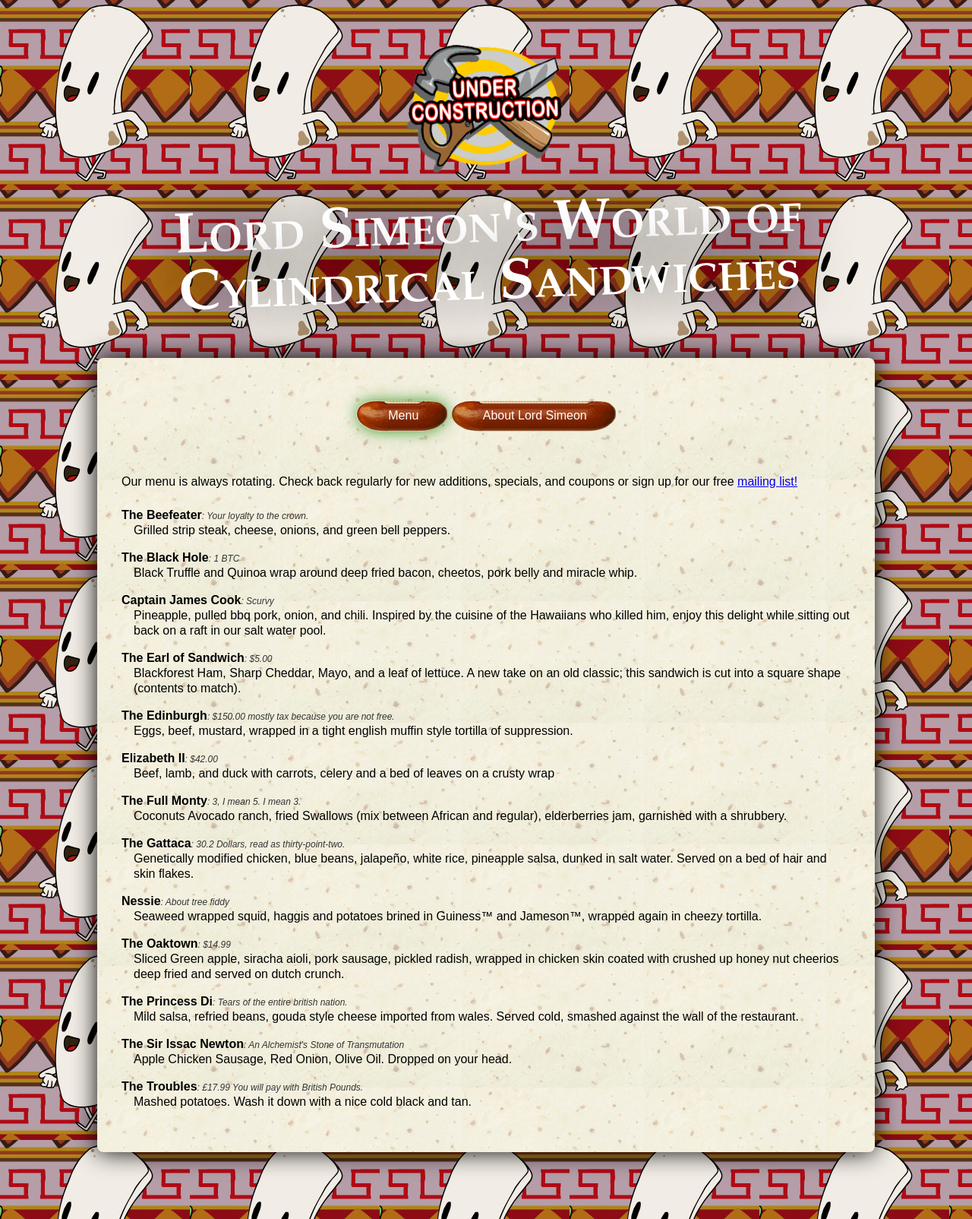
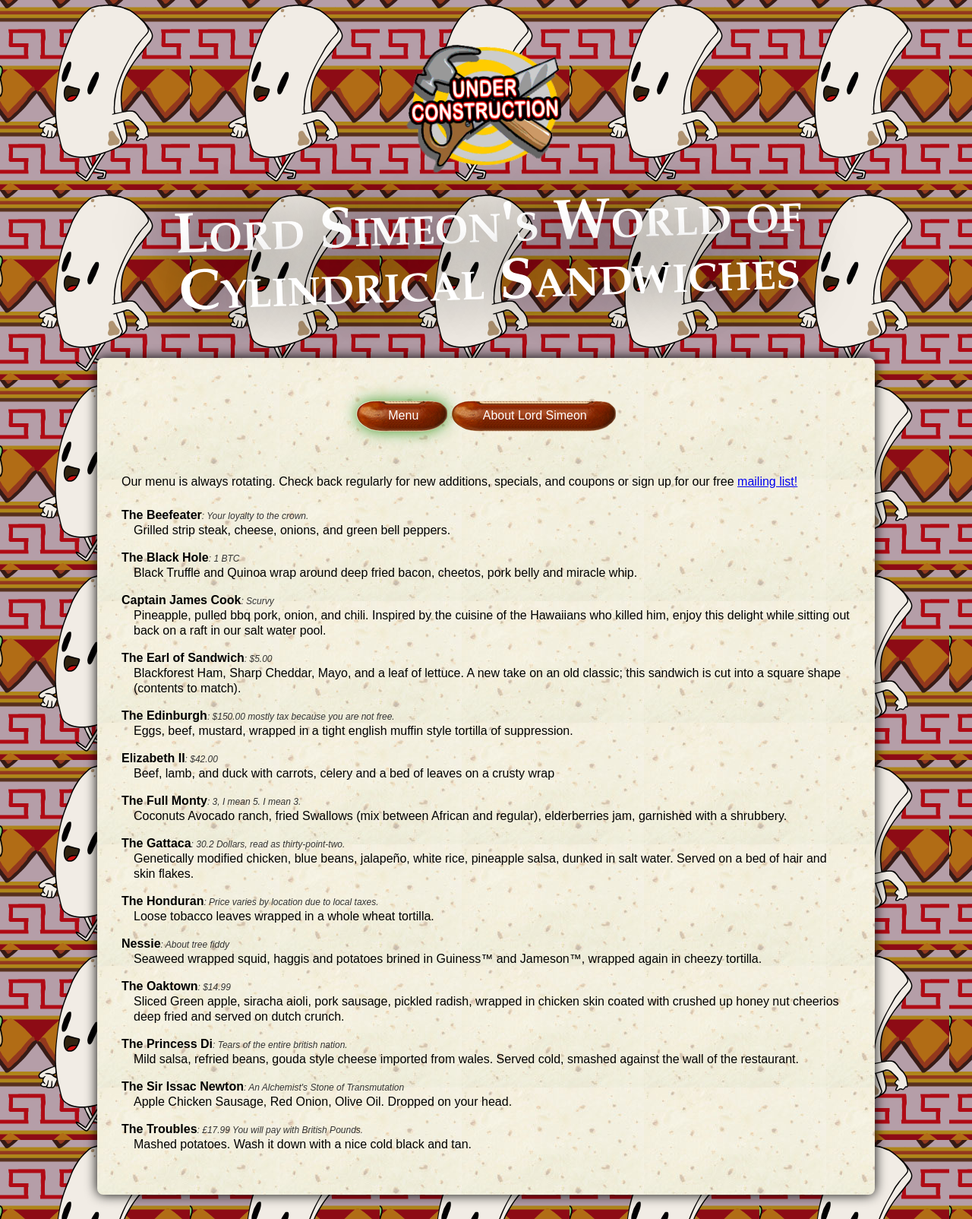
Before and after one commit to ornj/lord-simeons, a Jekyll site: the page built from index.html, in a window 1280 px wide. Shown: the whole page at 76% size. Built offline with Jekyll 4.4.1, drawn with Linux system fonts in a browser that asks for light colours.

Commit message:
New menu item. Fixed blurry text on webkit.

```diff
--- /dev/null
+++ b/_data/burritos/honduran.json
@@ -0,0 +1,6 @@
+{
+    "name": "The Honduran",
+    "description": "Loose tobacco leaves wrapped in a whole wheat tortilla.",
+    "price": "Price varies by location due to local taxes.",
+    "image_url": ""
+}
--- a/css/main.scss
+++ b/css/main.scss
@@ -1,4 +1,5 @@
 @import 'compass/css3/border-radius';
+@import "compass/css3/box-shadow";
 @import 'compass/css3/filter';
 @import 'compass/css3/transform';
 
@@ -66,7 +67,7 @@ dd {
     @include media(large) {
         padding: 2em;
         @include border-radius(0.5em);
-        @include filter(drop-shadow(0 0 1em rgba(0, 0, 0, 1)));
+        @include box-shadow(#000 0 0 1em);
     }
 }
 
@@ -116,6 +117,7 @@ dd {
 
     &.current {
         @include filter(drop-shadow(0 0 10px #3F9B30));
+        @include transform(translateZ(0));
     }
 }
 
```
Also changed, not shown: css/main.css.
